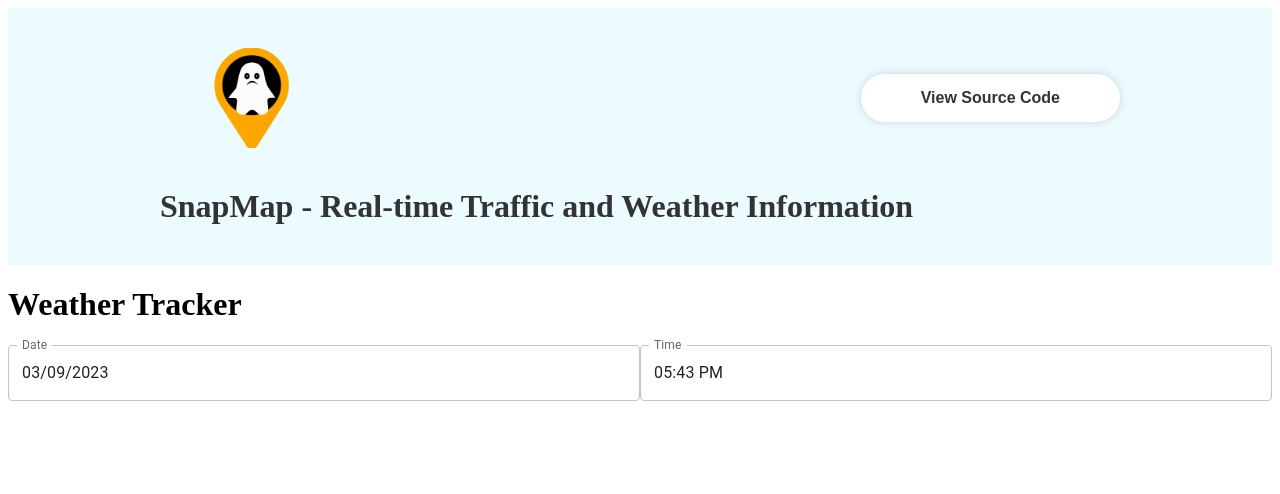
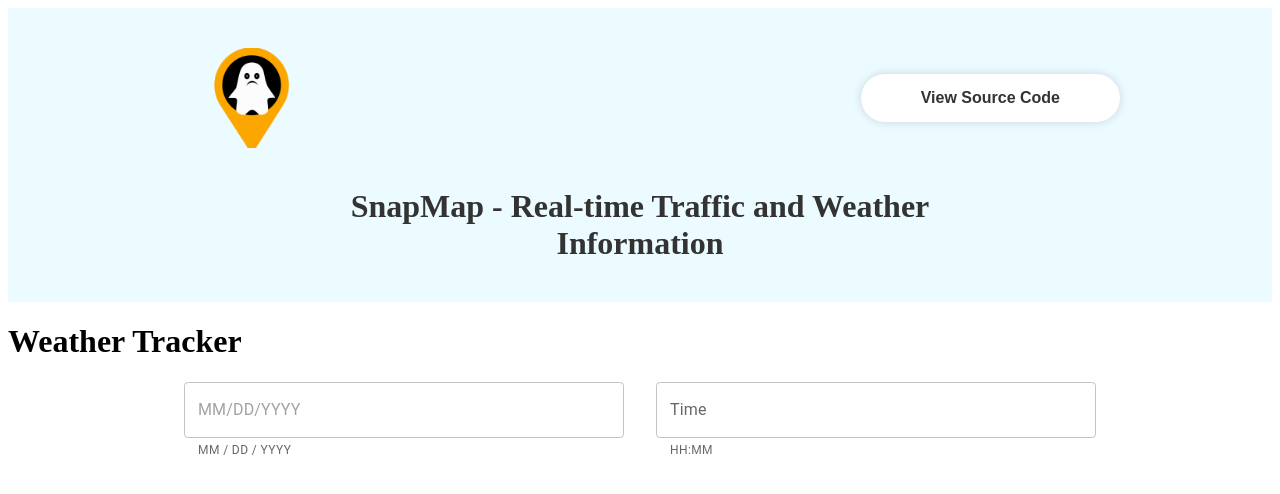
Before and after one commit to brennanleez-coder/SnapMap, a React (Create React App) app: page / in a window 1280 px wide. Shown: the top 494 px of the page. Built offline with nearby package versions, Linux system fonts and the light colour scheme.

Commit message:
Date Components
Edited <head> to SnapMap with Logo

```diff
--- a/public/index.html
+++ b/public/index.html
@@ -2,7 +2,7 @@
 <html lang="en">
   <head>
     <meta charset="utf-8" />
-    <link rel="icon" href="%PUBLIC_URL%/favicon.ico" />
+    <link rel="icon" href="%PUBLIC_URL%/images/SnapMapLogo.png" />
     <meta name="viewport" content="width=device-width, initial-scale=1" />
     <meta name="theme-color" content="#000000" />
     <meta
@@ -24,7 +24,7 @@
       work correctly both with client-side routing and a non-root public URL.
       Learn how to configure a non-root public URL by running `npm run build`.
     -->
-    <title>React App</title>
+    <title>SnapMap</title>
   </head>
   <body>
     <noscript>You need to enable JavaScript to run this app.</noscript>
--- a/src/App.js
+++ b/src/App.js
@@ -1,4 +1,3 @@
-import { Container } from './components/styles/Container.styled.js';
 import Header from './components/Header.js';
 import { ThemeProvider } from 'styled-components';
 import WeatherTracker from './pages/WeatherTracker.js';
--- a/src/components/DatePicker.js
+++ b/src/components/DatePicker.js
@@ -1,29 +1,71 @@
-
-import { DemoContainer } from '@mui/x-date-pickers/internals/demo';
 import { AdapterDayjs } from '@mui/x-date-pickers/AdapterDayjs';
 import { LocalizationProvider } from '@mui/x-date-pickers/LocalizationProvider';
 import { DatePicker as DateComponent } from '@mui/x-date-pickers/DatePicker';
 import { TimePicker as TimeComponent} from '@mui/x-date-pickers/TimePicker';
 import dayjs from 'dayjs';
-import { DateTimePicker } from '@mui/x-date-pickers/DateTimePicker';
 import { Flex } from './styles/Flex.styled';
+import { useEffect, useReducer } from 'react';
 
 export default function DatePicker({setDate}) {
+    const initialDateTime = dayjs();
+
+    const initialState = {
+        date: initialDateTime.toISOString().split('T')[0],
+        time: initialDateTime.toISOString().split('T')[1].split('.')[0]
+    }
+    const reducer = (state, action) => {
+        switch(action.type) {
+            case 'setDateState':
+                return {
+                    ...state,
+                    date: action.payload
+                }
+            case 'setTimeState':
+                return {
+                    ...state,
+                    time: action.payload
+                }
+            default:
+                return state;
+        }
+    }
+
+    const [state, dispatch] = useReducer(reducer, initialState);
+
+
+
+    useEffect(() => {
+        setDate(state.date + 'T' + state.time)
+    }, [state])
+
   return (
     <LocalizationProvider dateAdapter={AdapterDayjs}>
         <Flex>
-            <DateComponent label="Date"
-            value={dayjs()}
-            onChange={(newValue) => {
-                console.log(newValue.toString());
+            <DateComponent
+
+            disableFuture
+            slotProps={{
+                textField: {
+                  helperText: 'MM / DD / YYYY',
+                },
+              }}
+            onChange={(date) => {
+                dispatch({type: 'setDateState', payload: date.toISOString().split('T')[0]})
             }}
-         />
-        <TimeComponent label="Time"
-            value={dayjs()}
-            onChange={(newValue) => {
-                console.log(newValue.toISOString());
+            />
+            <TimeComponent
+            label="Time"
+
+            slotProps={{
+                textField: {
+                  helperText: 'HH:MM',
+                },
+              }}
+            onChange={(date) => {
+                dispatch({type: 'setTimeState', payload: date.toISOString().split('T')[1].split('.')[0]})
             }}
-        />
+            disableFuture
+            />
 
         </Flex>
 
--- a/src/components/styles/Container.styled.js
+++ b/src/components/styles/Container.styled.js
@@ -7,5 +7,4 @@ export const Container = styled.div`
     margin: 0 auto;
     max-width: 960px;
     padding: 0 1rem;
-    width: 90%;
 `;
--- a/src/components/styles/Flex.styled.js
+++ b/src/components/styles/Flex.styled.js
@@ -3,10 +3,16 @@ import styled from "styled-components";
 export const Flex = styled.div`
     display: flex;
     align-items: center;
-    justify-content: space-between;
+    justify-content: center;
+    padding: 0 10rem;
+
+
 
     & > div, & > u {
         flex: 1;
+        margin: 0 1rem
     }
 
+
+
 `
--- a/src/pages/WeatherTracker.js
+++ b/src/pages/WeatherTracker.js
@@ -1,14 +1,16 @@
 import DatePicker from "../components/DatePicker"
 import { useState } from "react";
-import dayjs from "dayjs";
+// import dayjs from 'dayjs';
+
 const WeatherTracker = () => {
 
-    const [date, setDate] = useState(dayjs());
-    console.log(date.toISOString())
+    const [date, setDate] = useState("");
+
   return (
     <div>
       <h1>Weather Tracker</h1>
-      <DatePicker />
+      {/* <h2>Search Locations for specified timing: {date && dayjs(new Date(date).toString()).format('YYYY-MM-DD HH:mm:ss')}</h2> */}
+      <DatePicker setDate={setDate}/>
     </div>
   )
 }
```
